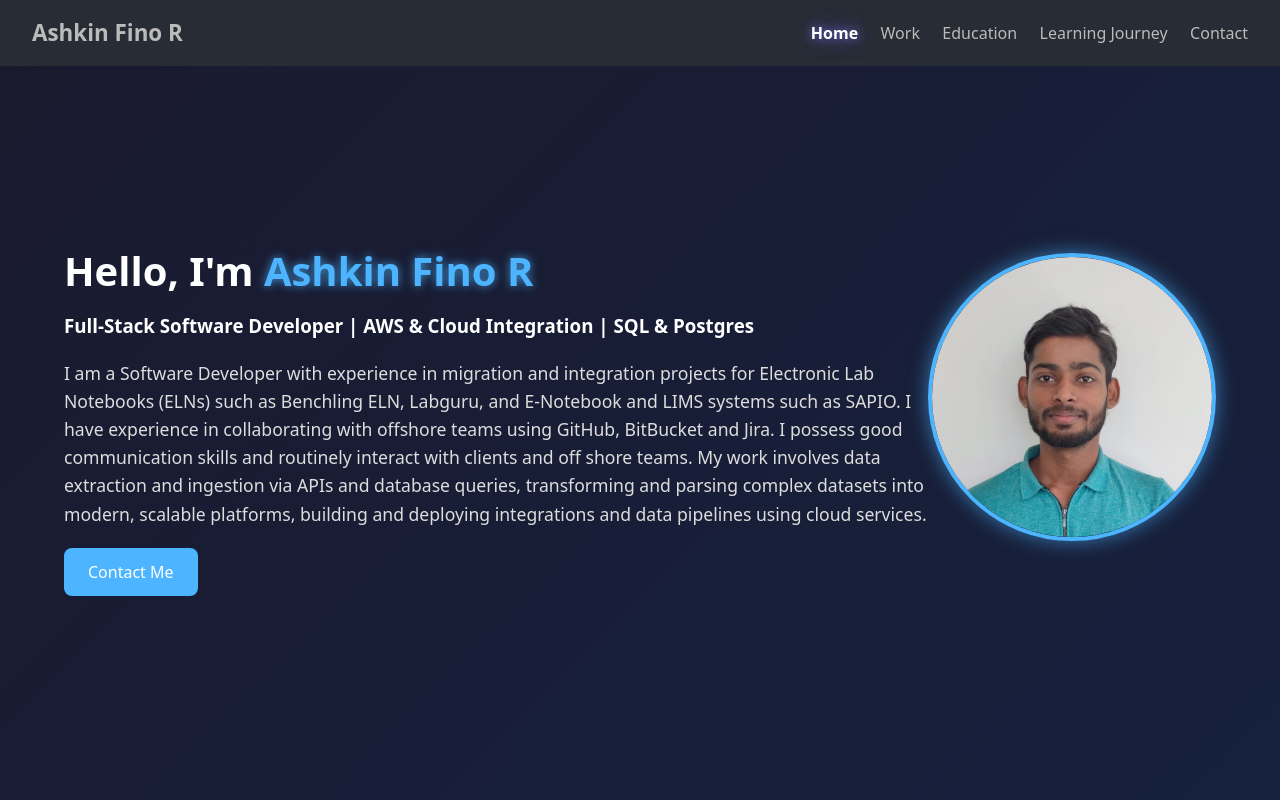
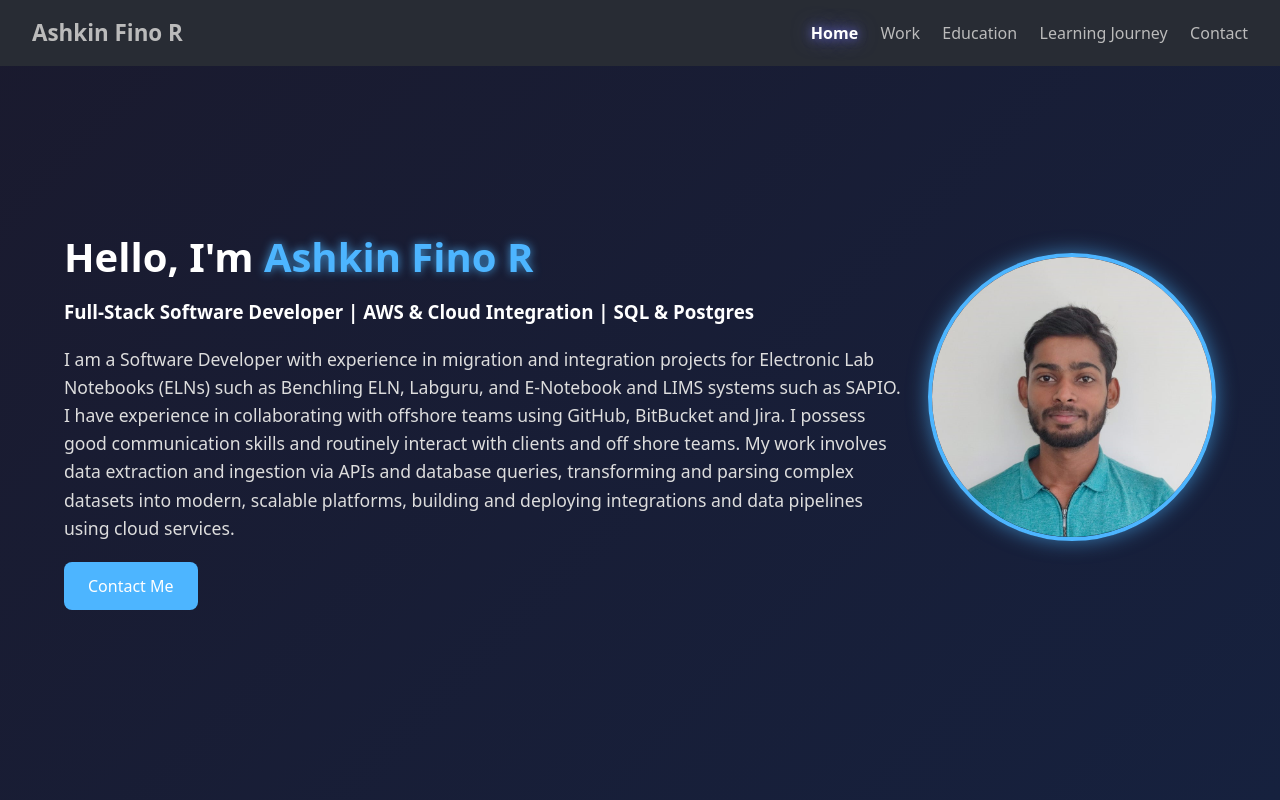
Before and after one commit to Ashkin-Fino/Ashkin-Profile-Website, a React (Vite) app: page / in a window 1280 px wide. Shown: the top 800 px of the page. Built offline with nearby package versions, Linux system fonts and the light colour scheme.

Commit message:
Added more space between text and image in home section

```diff
--- a/src/Home.css
+++ b/src/Home.css
@@ -19,6 +19,7 @@
 
 .home-text {
     flex: 1;
+    padding-right: 1.5rem;
 }
 
 .home-text h1 {
```
